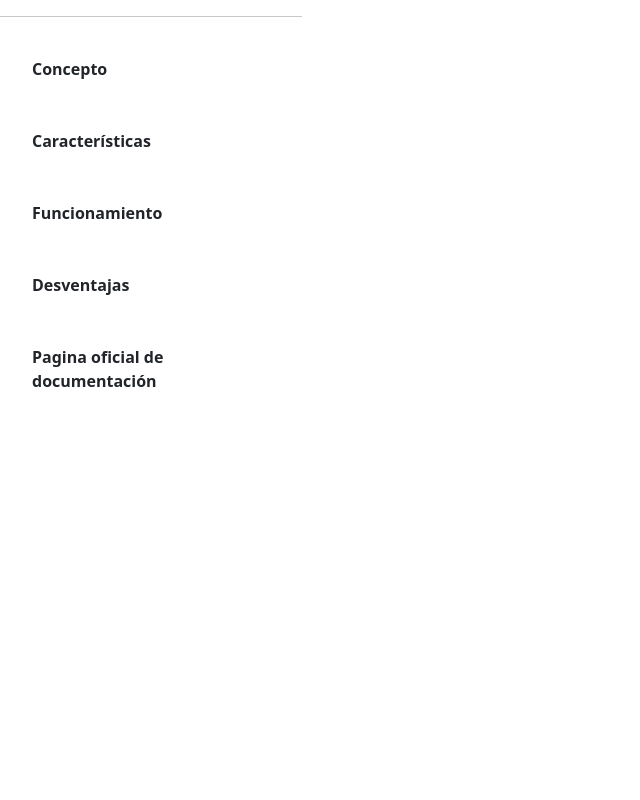
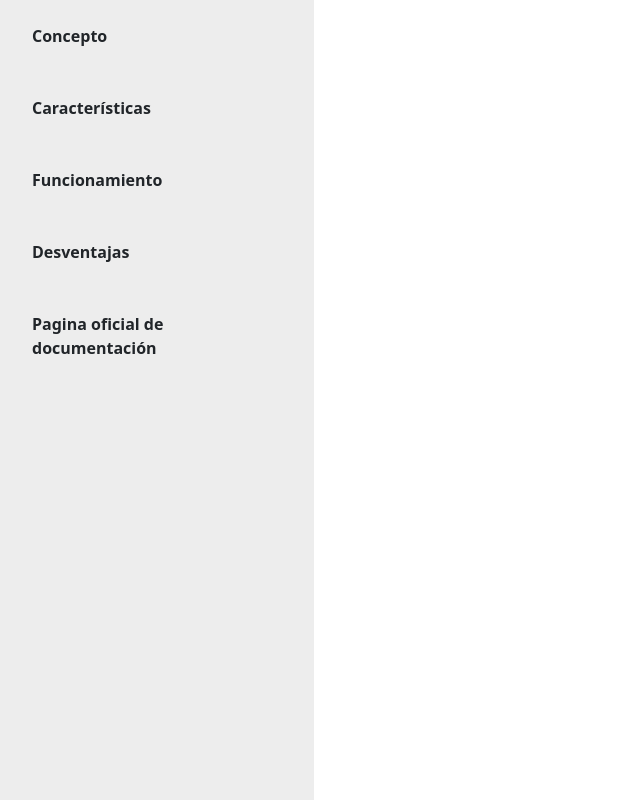
Before and after one commit to julian200604/Bases_NoSQL, a plain HTML site: page index.html in a window 1280 px wide. Shown: the top 800 px of the page, without its empty margins (0-640 px from the left). Drawn offline with nearby package versions, Linux system fonts and the light colour scheme.

Commit message:
se creo el nav vertical

```diff
--- a/index.html
+++ b/index.html
@@ -12,7 +12,6 @@
             <!-- Menu vertical -->
             <div class="col-3 menu_vertical">
                 <ul class="nav flex-column nav1">
-                    <hr>
                     <li class="nav-item">
                       <a class="nav-link text-dark m-3 fw-bolder" href="">Concepto</a>
                     </li>
--- a/style.css
+++ b/style.css
@@ -0,0 +1,4 @@
+.menu_vertical {
+  background-color: rgb(237, 237, 237);
+  min-height: 1000vh;
+}
```
